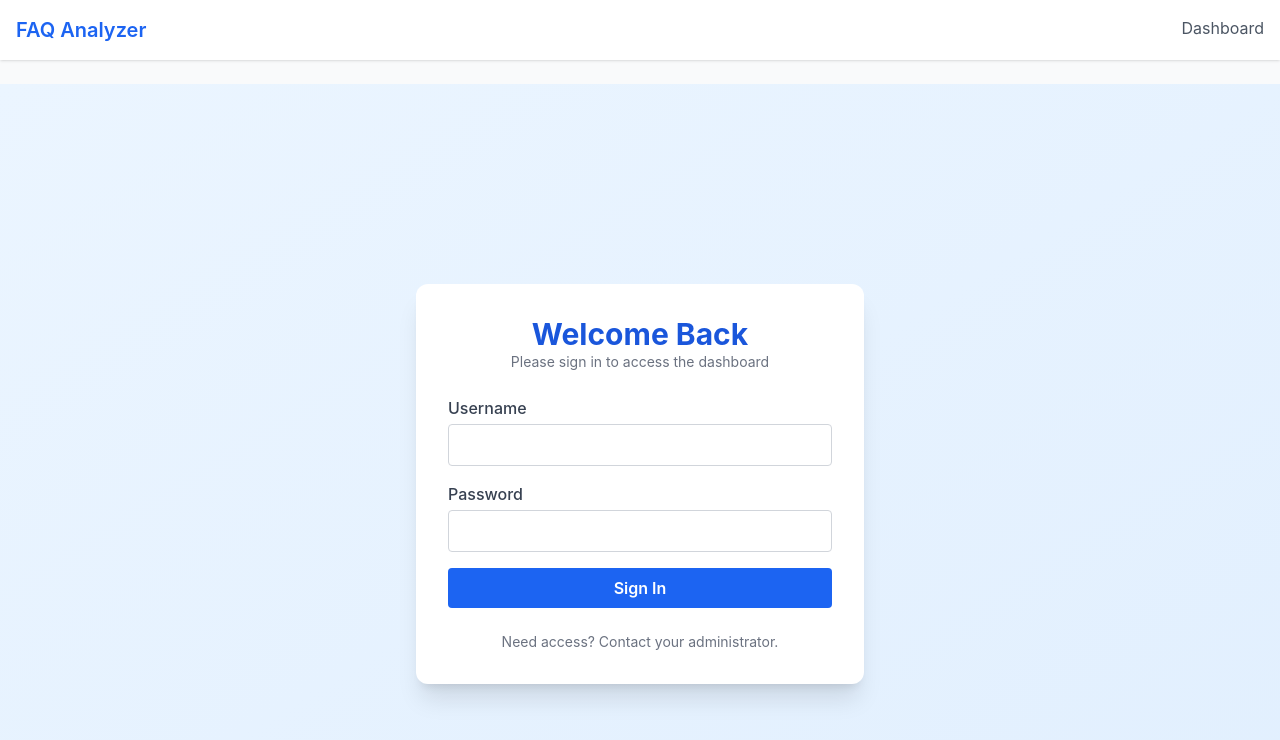
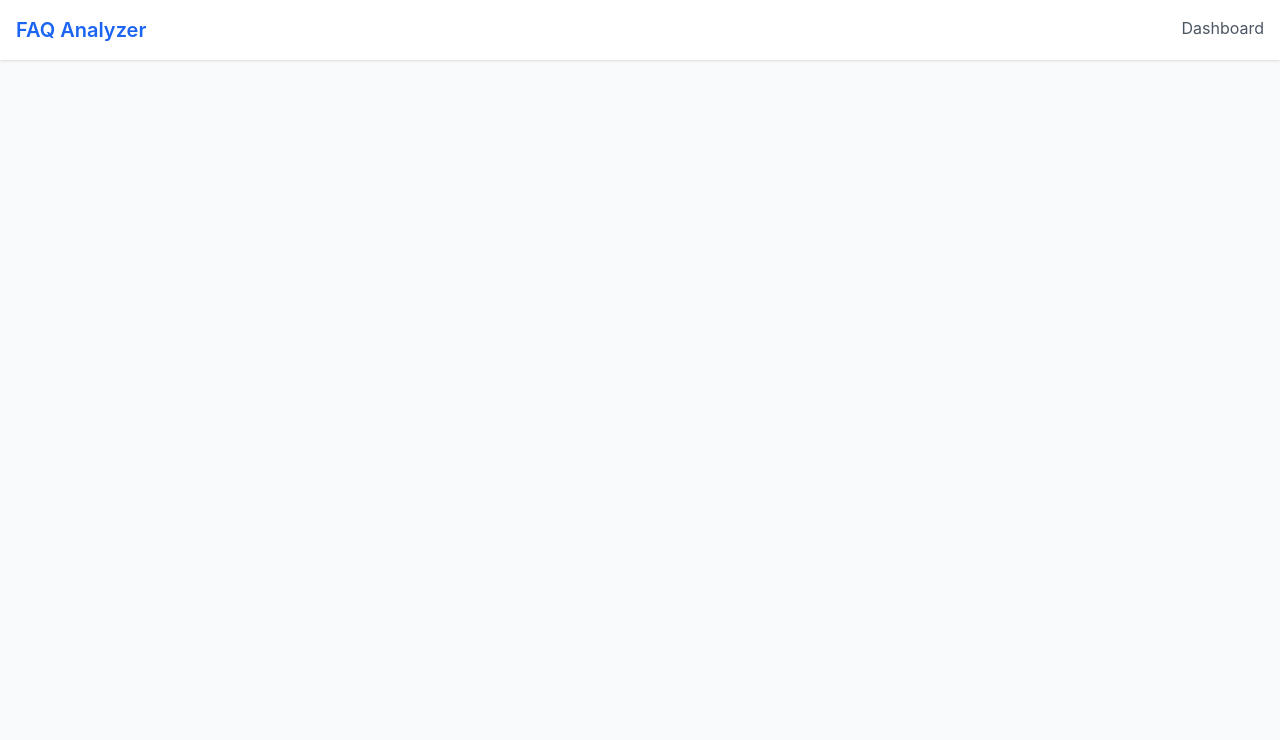
Before and after one commit to whoppah/DixaFAQ, a React (Vite) app in the folder frontend/: page /#/login in a window 1280 px wide. Shown: the top 740 px of the page. Built offline with nearby package versions, Linux system fonts and the light colour scheme.

Commit message:
Update App.jsx

```diff
--- a/frontend/src/App.jsx
+++ b/frontend/src/App.jsx
@@ -18,7 +18,7 @@ function App() {
         </nav>
         <Routes>
           <Route path="/" element={<ClusterDashboard />} />
-          <Route path="/login" element={<LoginPage />} />
+          <Route path="/#/login" element={<LoginPage />} />
         </Routes>
       </div>
     </Router>
```
